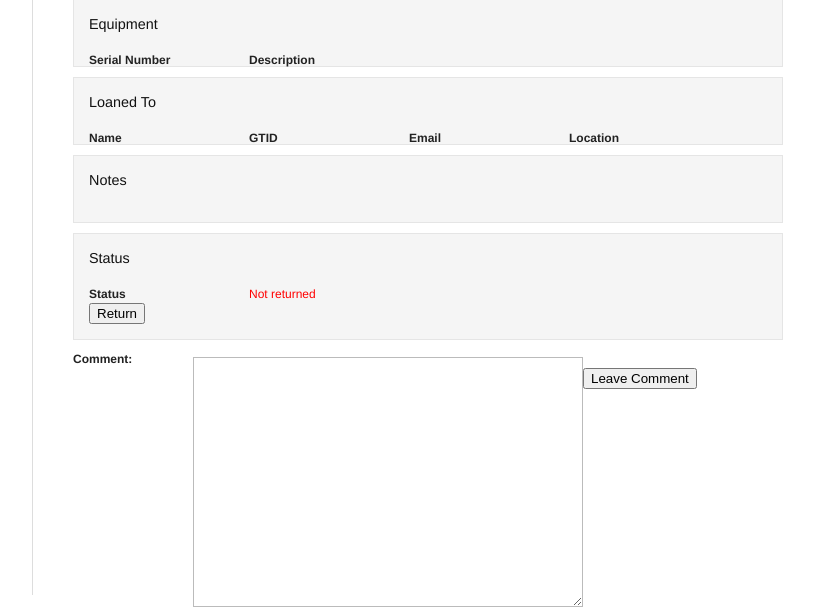
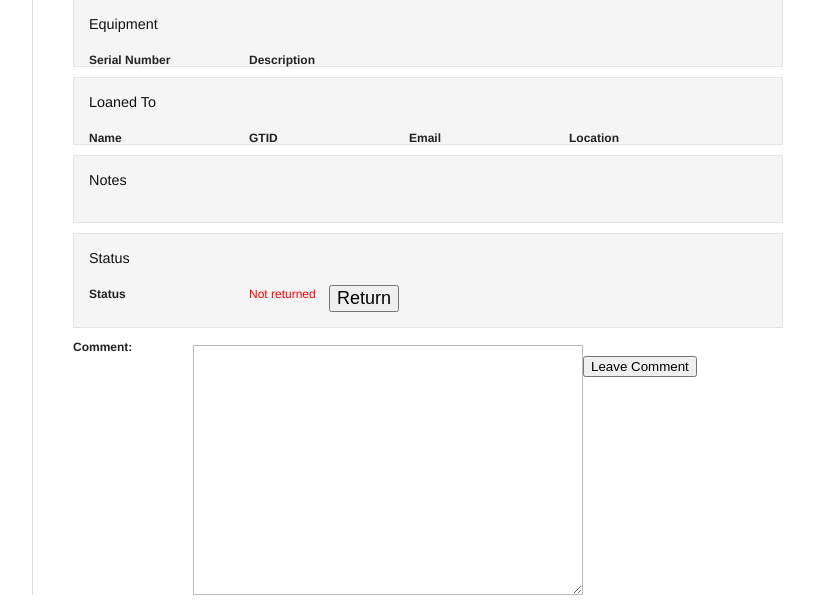
Before and after one commit to sionide21/Equipment-Loan-Tracking, a Django app: template webapp/core/templates/core/loan/view.html in a window 1280 px wide. Shown: the part 261-874 px from the top of the page, without its empty margins (283-1097 px from the left). Run offline with Django 3.2, Linux system fonts and the light colour scheme; the template is opened without the code that fills it: values that come from a table or form of the project are taken from there, others are empty; parts of the project's set-up code (start-up, migrations or seed data) failed here and were passed over.

Commit message:
Small modification to the "return" button on the view loan page. The button now appears in-line with the return status and is slightly larger than the default size. If further changes are needed then we can iterate on this but I think its fine for now.

```diff
--- a/webapp/core/static/css/base.css
+++ b/webapp/core/static/css/base.css
@@ -86,3 +86,7 @@
 .label {
   font-weight: bold;
 }
+
+.return {
+  font-size: 18px;
+}
--- a/webapp/core/templates/core/loan/view.html
+++ b/webapp/core/templates/core/loan/view.html
@@ -67,10 +67,10 @@
       {% else %}
         <div>
           <div class="label span-4">Status</div>
-          <div class="last" style="color:red;">Not returned</div>
+          <div class="span-2" style="color:red;">Not returned</div>
           <form action="{% url return_loan loan.id %}" method="POST">
             {% csrf_token %}
-            <input type="submit" value="Return" /></br>
+            <input type="submit" class="return" value="Return" /></br>
           </form>
         </div>
       {% endif %}
```
